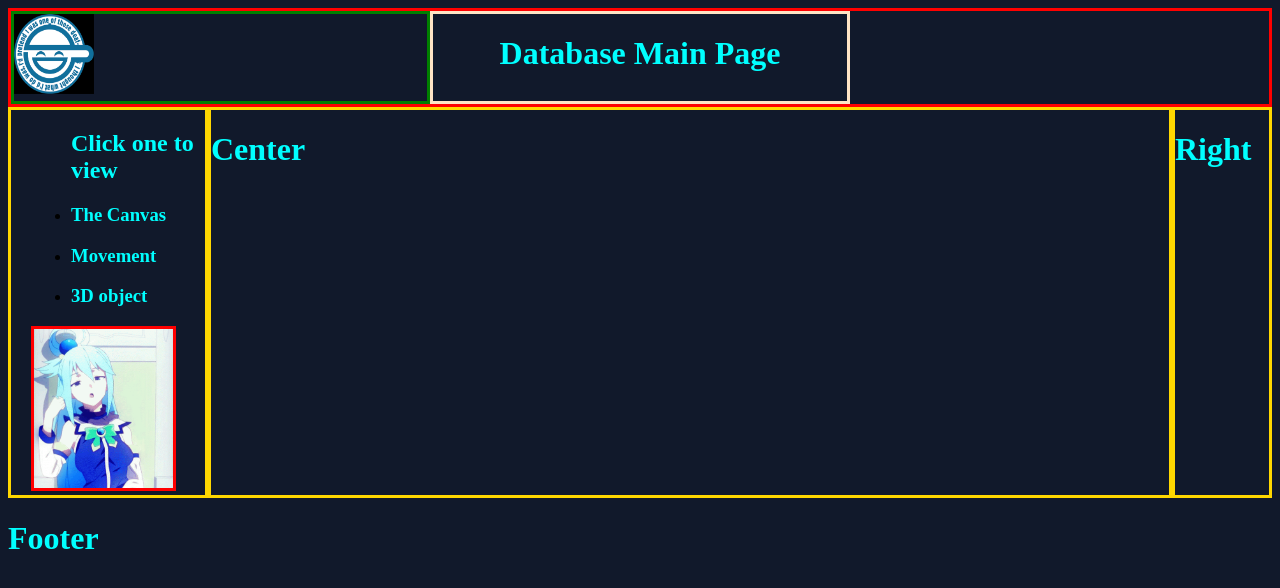
After one commit to mokotozett/DjangoConcepts, a Django app: page /database/ in a window 1280 px wide. The commit adds this page. Shown: the top 588 px of the page. Run offline with Django 5.2, Linux system fonts and the light colour scheme.

Commit message:
database setup

```diff
--- a/C_Project/urls.py
+++ b/C_Project/urls.py
@@ -22,6 +22,7 @@ urlpatterns = [
     path('', include("c_home.urls")),
     path('htmlcss/', include("c_htmlcss.urls")),
     path('javascript/', include("c_javascript.urls")),
+    path('database/', include("c_databases.urls")),
 
 
 
--- /dev/null
+++ b/c_databases/static/db_home.css
@@ -0,0 +1,67 @@
+body {
+    background-color: #11192b;
+}
+
+h1,
+h2,
+h3 {
+    color: aqua;
+}
+
+p {
+    color: aqua;
+    font-size: 18px;
+}
+
+
+/* CONTAINER */
+.container {
+    display: grid;
+    grid-template-columns: 200px 1fr 100px;
+    grid-column-gap: 0px;
+    grid-row-gap: 0px;
+    }
+
+/* HEADER SECTION */
+.header {
+    grid-column: span 3;
+    border: solid red;
+    display:grid;
+    grid-template-columns: 1fr 1fr 1fr;
+}
+.navbarz{
+    grid-column: 1;
+    border: solid green;
+    align-self: center;
+}
+.header_titlez{
+    grid-column: 2;
+    border: solid bisque;
+    text-align: center;
+}
+
+/* LEFT SECTION */
+.left {
+    grid-column: 1;
+    border: solid gold;
+    display: grid;
+    grid-template-rows: 1fr 1fr;
+    padding-left: 20px;
+    display: block;
+
+}
+.left_list{
+    grid-row: 1;
+    text-align: left;
+}
+.aqua{
+    grid-row:  2;
+    width: 80%;
+    height: auto;
+    border: solid red;
+
+}
+
+.center { grid-column: 2; border: solid gold;}
+.esaki{width: auto; height: auto;}
+.right { grid-column: 3; border: solid gold;}
--- /dev/null
+++ b/c_databases/templates/db_base.html
@@ -0,0 +1,24 @@
+{% load static %}
+
+<!DOCTYPE html>
+<html>
+<head>
+    <link rel="stylesheet" type="text/css" href="{% static 'db_home.css' %}">
+    {% block stylesheets %}    {% endblock %}
+</head>
+
+<body>
+    <div class="container">
+        <div class="header">
+            <div class="navbarz"> {% include 'navbar.html' %} </div>
+            <div class="header_titlez">{% block header %} {% endblock %}</div>
+        </div>
+        <div class="left">{% block left %}    {% endblock %}</div>
+        <div class="center">{% block center %}    {% endblock %} </div>
+        <div class="right">{% block right %}    {% endblock %}</div>
+        <div class="footer">{% block footer %}    {% endblock %}</div>
+    </div>
+</body>
+
+<script src="{% static 'home.js' %}"></script>
+    {% block script %}    {% endblock %}
--- /dev/null
+++ b/c_databases/templates/db_home.html
@@ -0,0 +1,52 @@
+{% extends "db_base.html" %}
+{% load static %}
+
+<!-- CSS files -->
+{% block style %} {% endblock %}
+
+<!-- Header Content -->
+{% block header %}
+<h1>Database Main Page</h1>
+
+{% endblock %}
+
+<!-- Left Side of page -->
+{% block left %}
+<div class="left_container">
+    <ul class="left_list">
+        <h2>Click one to view</h2>
+        <li>
+            <h3>The Canvas</h3>
+        </li>
+        <li>
+            <h3>Movement</h3>
+        </li>
+        <li>
+            <h3>3D object</h3>
+        </li>
+    </ul>
+    <img class="aqua" src="{% static 'aqua.gif' %}">
+
+</div>
+{% endblock %}
+
+<!-- Center Page Content -->
+{% block center %}
+<h1>Center</h1>
+
+{% endblock %}
+
+<!-- Right Side page Content -->
+{% block right %}
+<h1>Right</h1>
+{% endblock %}
+
+<!-- Footer Content -->
+{% block footer %}
+<h1>Footer</h1>
+{% endblock %}
+
+<!-- JS files -->
+{% block script %}
+<script src="{% static 'html_home.js' %}" type="module"></script>
+{% endblock %}
--- /dev/null
+++ b/c_databases/urls.py
@@ -0,0 +1,8 @@
+from django.urls import path
+
+from . import views
+
+urlpatterns = [
+    path("", views.db_home, name="db_home"),
+
+]
--- a/c_databases/views.py
+++ b/c_databases/views.py
@@ -1,3 +1,4 @@
 from django.shortcuts import render
 
-# Create your views here.
+def db_home(request):
+    return render(request, 'db_home.html', {})
--- a/c_home/templates/navbar.html
+++ b/c_home/templates/navbar.html
@@ -8,6 +8,7 @@
         <a class="nav-link" href="{% url 'home' %}">Home</a>
         <a class="nav-link" href="{% url 'html_home' %}">HTML CSS</a>
         <a class="nav-link" href="{% url 'js_home' %}">JavaScript</a>
+        <a class="nav-link" href="{% url 'db_home' %}">Databases</a>
         <a href="#">About</a>
         <a href="#">Services</a>
         <a href="#">Clients</a>
```
Also changed, not shown: c_databases/static/aqua.gif (added).
